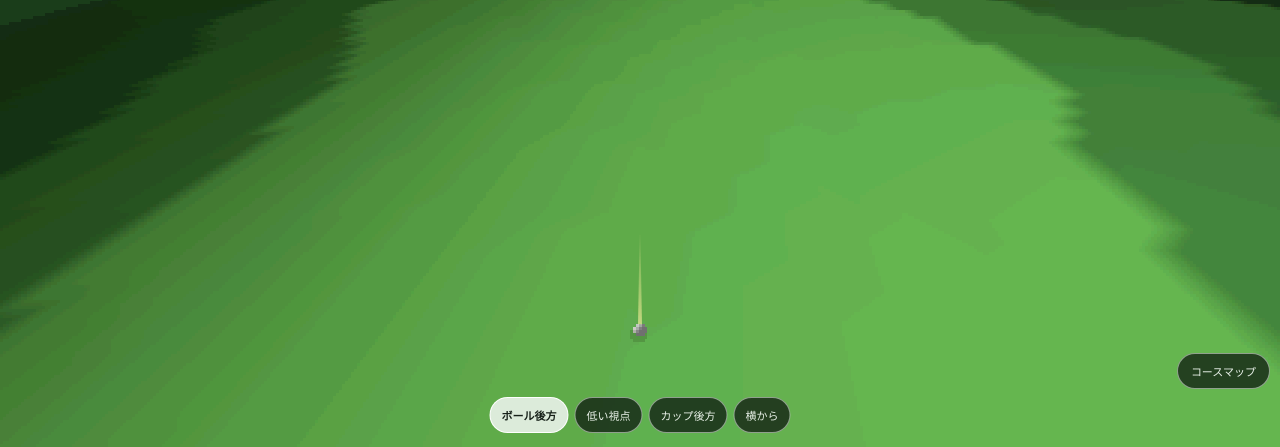
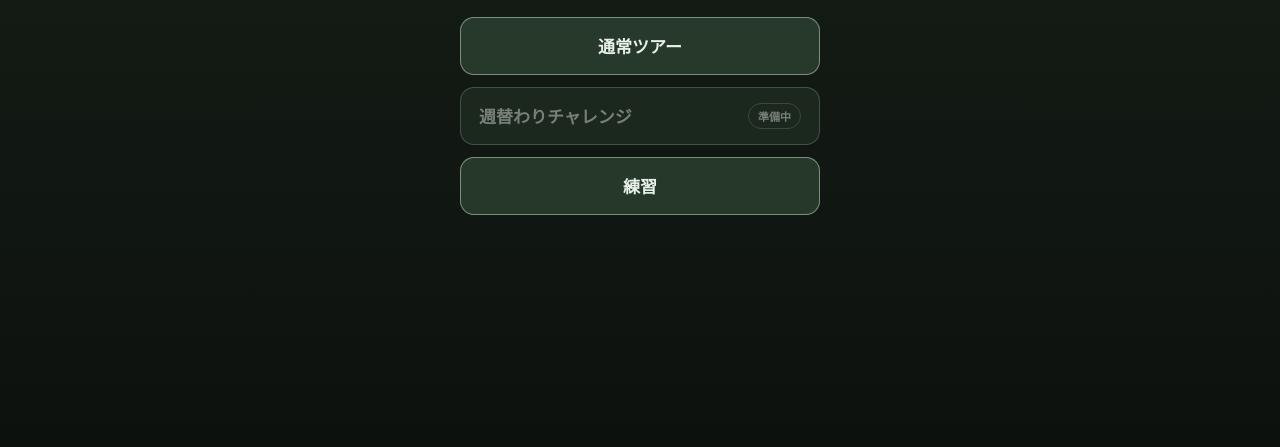
Before and after one commit to hanagemaru/putt, a website built with Vite: page index.html in a window 1280 px wide. Shown: the part 353-800 px from the top of the page. Built offline with nearby package versions, Linux system fonts and the light colour scheme; animation ran at ten frames a second.

Commit message:
トップメニューと通常ツアーのコース選択を追加 (#56)
* chore: stage top menu implementation

* chore: run menu implementation checks

* chore: stage menu entry source

* chore: fix menu task patch script

* feat: add top menu and tour selection

---------

Co-authored-by: github-actions[bot] <41898282+github-actions[bot]@users.noreply.github.com>

```diff
--- a/index.html
+++ b/index.html
@@ -531,6 +531,6 @@
       <div class="icon">📱</div>
       <div>縦にしてください</div>
     </div>
-    <script type="module" src="/src/main.ts"></script>
+    <script type="module" src="/src/entry.ts"></script>
   </body>
 </html>
--- /dev/null
+++ b/src/entry.ts
@@ -0,0 +1,316 @@
+import { CONFIG } from './config';
+import { TOUR_SETS, type TourDefinition } from './course/tour-holes';
+import { Round } from './round';
+import { RoundProgressStore } from './round-storage';
+
+const params = new URLSearchParams(window.location.search);
+
+if (shouldStartGameDirectly(params)) {
+  void import('./main');
+} else {
+  renderTopMenu();
+}
+
+function shouldStartGameDirectly(search: URLSearchParams): boolean {
+  if (search.get('tour') !== null) return true;
+
+  const mode = search.get('mode');
+  if (mode === 'tour' || mode === 'practice') return true;
+
+  if (search.get('seed') !== null) return true;
+  if (search.get('course') === 'prototype') return true;
+
+  return false;
+}
+
+function renderTopMenu(): void {
+  const root = prepareMenuRoot();
+  root.replaceChildren();
+
+  const panel = document.createElement('main');
+  panel.className = 'menu-panel';
+
+  const title = document.createElement('h1');
+  title.className = 'menu-title';
+  title.textContent = 'putt';
+
+  const subtitle = document.createElement('p');
+  subtitle.className = 'menu-subtitle';
+  subtitle.textContent = 'モードを選んでください';
+
+  const actions = document.createElement('div');
+  actions.className = 'menu-actions';
+  actions.append(
+    menuButton('通常ツアー', renderTourSelection),
+    disabledMenuButton('週替わりチャレンジ', '準備中'),
+    menuButton('練習', () => navigateTo({ mode: 'practice' })),
+  );
+
+  panel.append(title, subtitle, actions);
+  root.append(panel);
+}
+
+function renderTourSelection(): void {
+  const root = prepareMenuRoot();
+  root.replaceChildren();
+
+  const panel = document.createElement('main');
+  panel.className = 'menu-panel course-panel';
+
+  const heading = document.createElement('div');
+  heading.className = 'menu-heading';
+
+  const back = document.createElement('button');
+  back.type = 'button';
+  back.className = 'menu-back';
+  back.textContent = '← トップ';
+  back.addEventListener('click', renderTopMenu);
+
+  const title = document.createElement('h1');
+  title.className = 'course-title';
+  title.textContent = '通常ツアー';
+
+  heading.append(back, title);
+
+  const courses = document.createElement('div');
+  courses.className = 'course-list';
+  for (const tour of TOUR_SETS) courses.append(courseButton(tour));
+
+  panel.append(heading, courses);
+  root.append(panel);
+}
+
+function courseButton(tour: TourDefinition): HTMLButtonElement {
+  const button = document.createElement('button');
+  button.type = 'button';
+  button.className = 'course-button';
+
+  const name = document.createElement('span');
+  name.className = 'course-name';
+  name.textContent = tour.name;
+
+  const description = document.createElement('span');
+  description.className = 'course-description';
+  description.textContent = tour.description;
+
+  button.append(name, description);
+
+  const resume = resumeLabel(tour);
+  if (resume) {
+    const status = document.createElement('span');
+    status.className = 'course-resume';
+    status.textContent = resume;
+    button.append(status);
+  }
+
+  button.addEventListener('click', () => navigateTo({ tour: tour.id }));
+  return button;
+}
+
+function resumeLabel(tour: TourDefinition): string | null {
+  const store = new RoundProgressStore(
+    `${CONFIG.game.round.save.tourKey}-${tour.id}`,
+    CONFIG.game.round.save.version,
+    tour.seeds,
+  );
+  const saved = store.load();
+  if (!saved) return null;
+
+  const round = new Round(tour.seeds);
+  if (!round.restore(saved) || round.holeNumber <= 1) return null;
+
+  return `HOLE ${round.holeNumber}から再開`;
+}
+
+function menuButton(label: string, onClick: () => void): HTMLButtonElement {
+  const button = document.createElement('button');
+  button.type = 'button';
+  button.className = 'menu-button';
+  button.textContent = label;
+  button.addEventListener('click', onClick);
+  return button;
+}
+
+function disabledMenuButton(label: string, status: string): HTMLButtonElement {
+  const button = document.createElement('button');
+  button.type = 'button';
+  button.className = 'menu-button menu-button-disabled';
+  button.disabled = true;
+
+  const text = document.createElement('span');
+  text.textContent = label;
+  const badge = document.createElement('span');
+  badge.className = 'menu-badge';
+  badge.textContent = status;
+
+  button.append(text, badge);
+  return button;
+}
+
+function navigateTo(nextParams: Record<string, string>): void {
+  const url = new URL(window.location.href);
+  const search = new URLSearchParams();
+  for (const [key, value] of Object.entries(nextParams)) search.set(key, value);
+  url.search = search.toString();
+  url.hash = '';
+  window.location.assign(url.toString());
+}
+
+function prepareMenuRoot(): HTMLElement {
+  document.body.classList.add('menu-active');
+  ensureMenuStyles();
+
+  let root = document.getElementById('menu-root');
+  if (!root) {
+    root = document.createElement('div');
+    root.id = 'menu-root';
+    document.body.append(root);
+  }
+  return root;
+}
+
+function ensureMenuStyles(): void {
+  if (document.getElementById('menu-styles')) return;
+
+  const style = document.createElement('style');
+  style.id = 'menu-styles';
+  style.textContent = `
+    body.menu-active {
+      background: #101410;
+      color: #e8f0e8;
+    }
+    body.menu-active #app,
+    body.menu-active #stroke,
+    body.menu-active #hud,
+    body.menu-active #tuning-panel,
+    body.menu-active #camera-controls,
+    body.menu-active #map-control,
+    body.menu-active #giveup-control,
+    body.menu-active #stroke-controls,
+    body.menu-active #stroke-camera-controls,
+    body.menu-active #score-overlay {
+      display: none !important;
+    }
+    #menu-root {
+      position: fixed;
+      inset: 0;
+      z-index: 60;
+      display: flex;
+      align-items: center;
+      justify-content: center;
+      overflow-y: auto;
+      padding: max(24px, env(safe-area-inset-top)) 18px max(24px, env(safe-area-inset-bottom));
+      background: linear-gradient(180deg, #18231a 0%, #0d110e 100%);
+      font-family: system-ui, -apple-system, sans-serif;
+      touch-action: manipulation;
+    }
+    .menu-panel {
+      width: min(360px, 100%);
+    }
+    .menu-title {
+      font-size: clamp(48px, 16vw, 72px);
+      line-height: 1;
+      letter-spacing: 0.04em;
+      text-align: center;
+      color: #9ede8a;
+      text-shadow: 0 3px 0 rgba(0, 0, 0, 0.28);
+    }
+    .menu-subtitle {
+      margin-top: 14px;
+      text-align: center;
+      font-size: 13px;
+      color: #bcd0c0;
+    }
+    .menu-actions,
+    .course-list {
+      display: grid;
+      gap: 12px;
+      margin-top: 32px;
+    }
+    .menu-button,
+    .course-button,
+    .menu-back {
+      appearance: none;
+      border: 1px solid rgba(232, 240, 232, 0.46);
+      color: #e8f0e8;
+      font: inherit;
+      touch-action: manipulation;
+    }
+    .menu-button {
+      min-height: 58px;
+      border-radius: 14px;
+      background: rgba(42, 62, 45, 0.9);
+      padding: 14px 18px;
+      font-size: 17px;
+      font-weight: 700;
+    }
+    .menu-button:active:not(:disabled),
+    .course-button:active,
+    .menu-back:active {
+      transform: translateY(1px);
+    }
+    .menu-button-disabled {
+      display: flex;
+      align-items: center;
+      justify-content: space-between;
+      gap: 12px;
+      opacity: 0.48;
+    }
+    .menu-badge {
+      border: 1px solid rgba(232, 240, 232, 0.35);
+      border-radius: 999px;
+      padding: 4px 9px;
+      font-size: 11px;
+      font-weight: 600;
+    }
+    .menu-heading {
+      display: grid;
+      gap: 18px;
+    }
+    .menu-back {
+      justify-self: start;
+      min-height: 44px;
+      border-radius: 999px;
+      background: rgba(12, 20, 14, 0.72);
+      padding: 9px 14px;
+      font-size: 13px;
+    }
+    .course-title {
+      font-size: 30px;
+      color: #9ede8a;
+    }
+    .course-list {
+      margin-top: 22px;
+    }
+    .course-button {
+      display: flex;
+      min-height: 88px;
+      flex-direction: column;
+      align-items: flex-start;
+      border-radius: 14px;
+      background: rgba(30, 45, 33, 0.92);
+      padding: 14px 16px;
+      text-align: left;
+    }
+    .course-name {
+      font-size: 18px;
+      font-weight: 700;
+    }
+    .course-description {
+      margin-top: 5px;
+      font-size: 12px;
+      line-height: 1.45;
+      color: #bcd0c0;
+    }
+    .course-resume {
+      margin-top: 9px;
+      border-radius: 999px;
+      background: rgba(158, 222, 138, 0.14);
+      padding: 4px 8px;
+      font-size: 12px;
+      font-weight: 700;
+      color: #bdf0ad;
+    }
+  `;
+  document.head.append(style);
+}
```
Also changed, not shown: PROJECT_STATUS.md (+7 -1 lines), RELEASE_PLAN.md (+3 -3 lines), TASKS.md (+18 -0 lines), docs/spec.md (+17 -0 lines).
